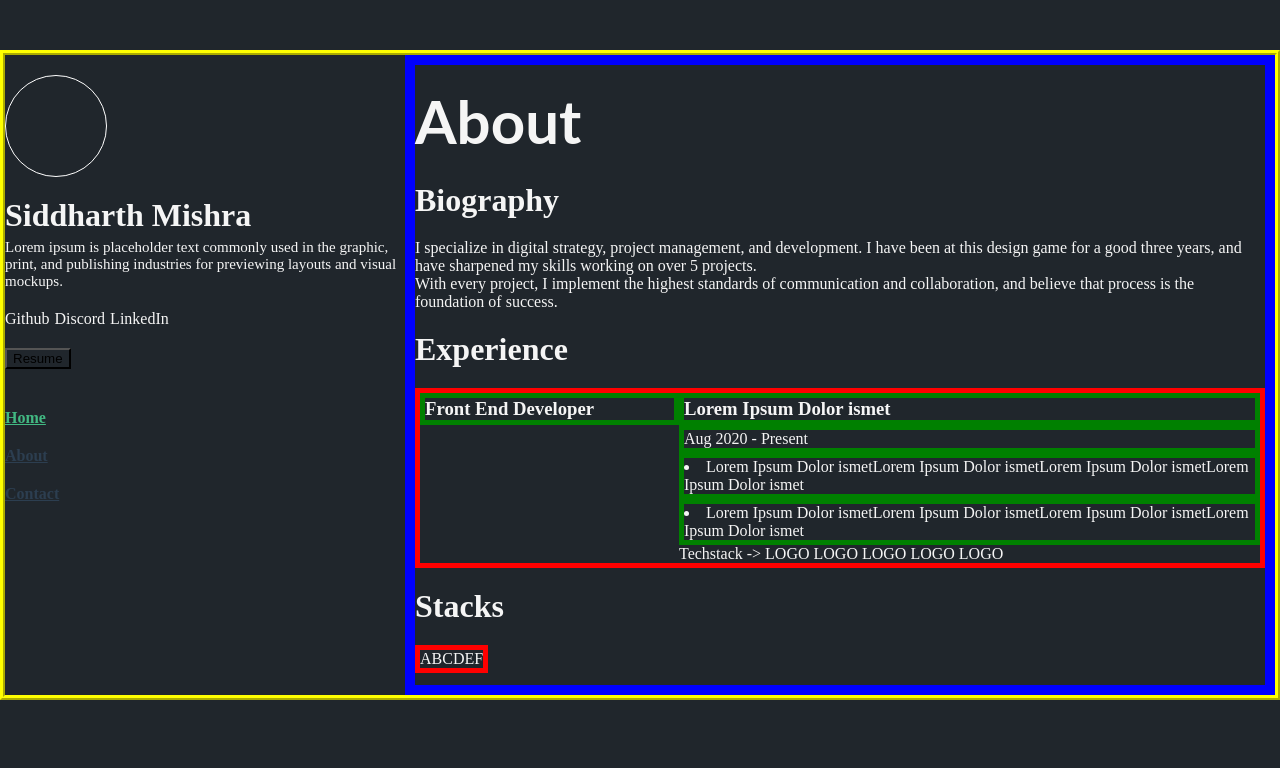
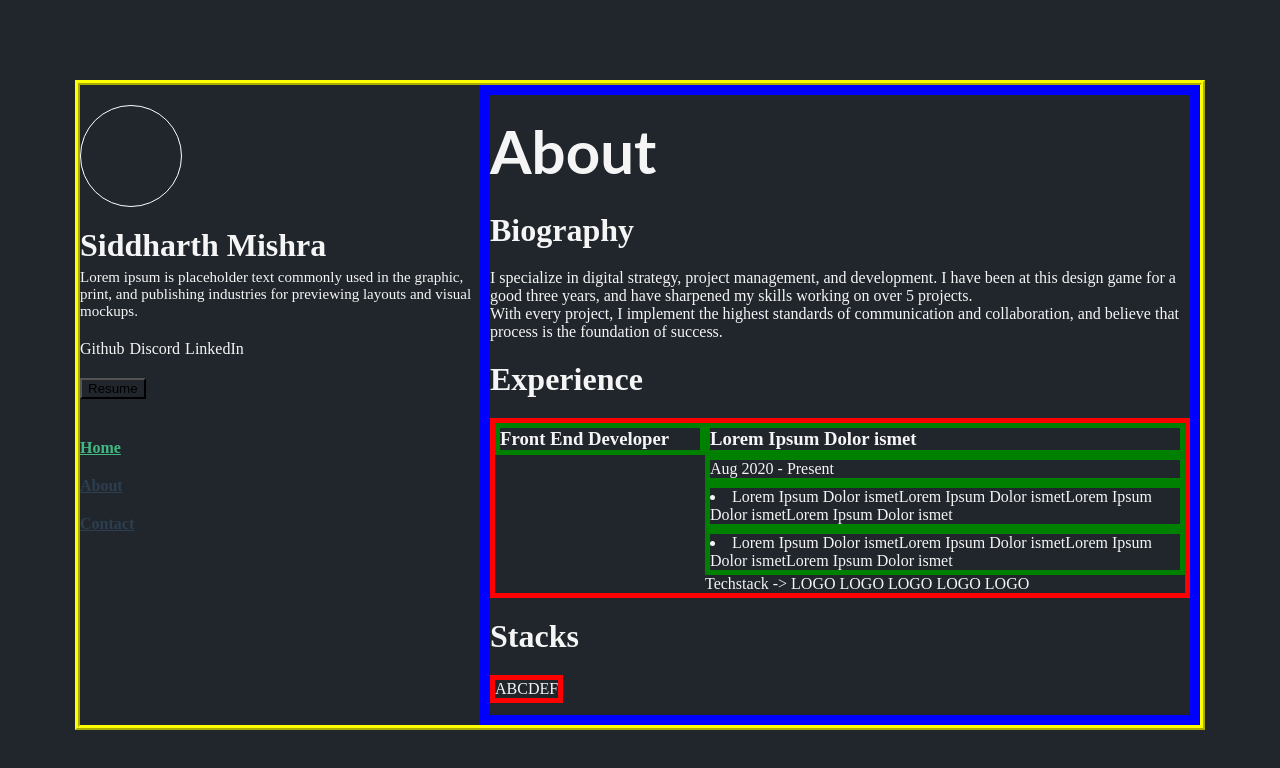
Before and after one commit to Sidm9/About_Sidm9, a Vue app: page / in a window 1280 px wide. Shown: the top 768 px of the page. Built offline with nearby package versions, Linux system fonts and the light colour scheme.

Commit message:
Resp fix

```diff
--- a/src/App.vue
+++ b/src/App.vue
@@ -14,8 +14,8 @@
 import Sidebar from "./views/Sidebar.vue";
 export default {
   components: {
-    Sidebar,
-  },
+    Sidebar
+  }
 };
 </script>
 <style>
@@ -26,7 +26,7 @@ export default {
 #app {
   text-align: center;
   color: whitesmoke;
-  margin-top: 50px;
+  margin-top: 80px;
   margin-bottom: 50px;
   display: flex;
   justify-content: center;
@@ -47,16 +47,17 @@ export default {
   flex: 1;
   text-align: left;
   height: auto;
-  width: auto;
+  width: 700px;
   border: blue 10px solid;
 }
 
-@media screen and (max-width: 600px) {
+@media screen and (max-width: 800px) {
   #sidebar-container,
   #app {
     width: auto;
   }
-  .sidebar-container {
+  .sidebar-container,
+  .navBoxes {
     width: auto;
   }
 }
--- a/src/views/Home.vue
+++ b/src/views/Home.vue
@@ -80,7 +80,7 @@
   justify-content: space-around;
 }
 .heading {
-  flex: 0.3;
+  flex: 0.2;
   flex-wrap: wrap;
   min-width: 200px;
   border: 5px solid white;
@@ -95,7 +95,7 @@
   width: auto;
 }
 .exp-box-container {
-  flex: 0.7;
+  flex: 0.8;
 }
 @media screen and (max-width: 600px) {
   .flex {
--- a/src/views/Sidebar.vue
+++ b/src/views/Sidebar.vue
@@ -94,7 +94,7 @@ export default {
 .nav-links a.router-link-exact-active {
   color: #42b983;
 }
-@media screen and (max-width: 600px) {
+@media screen and (max-width: 800px) {
   .flex {
     justify-content: center;
     align-items: center;
```
